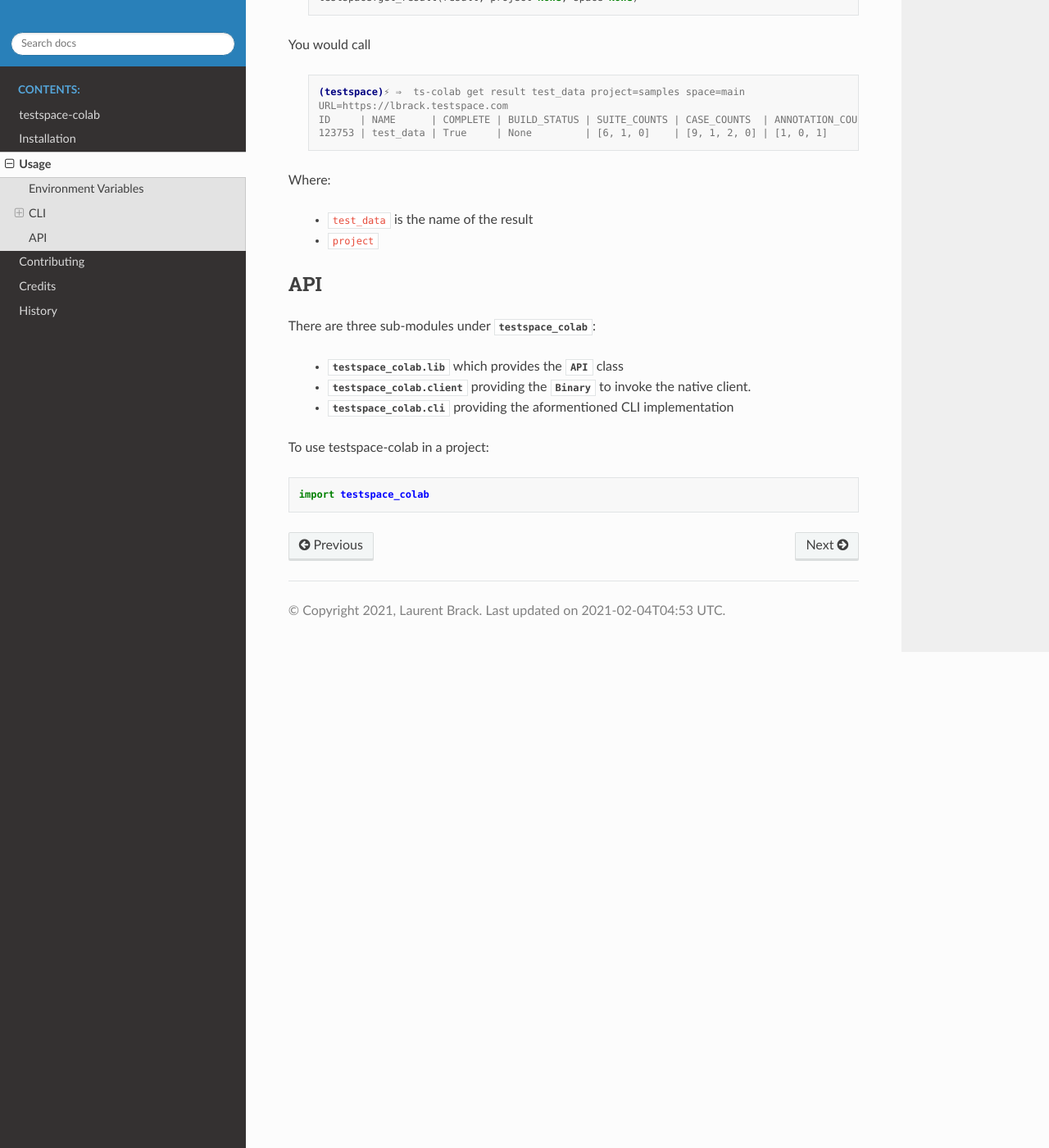
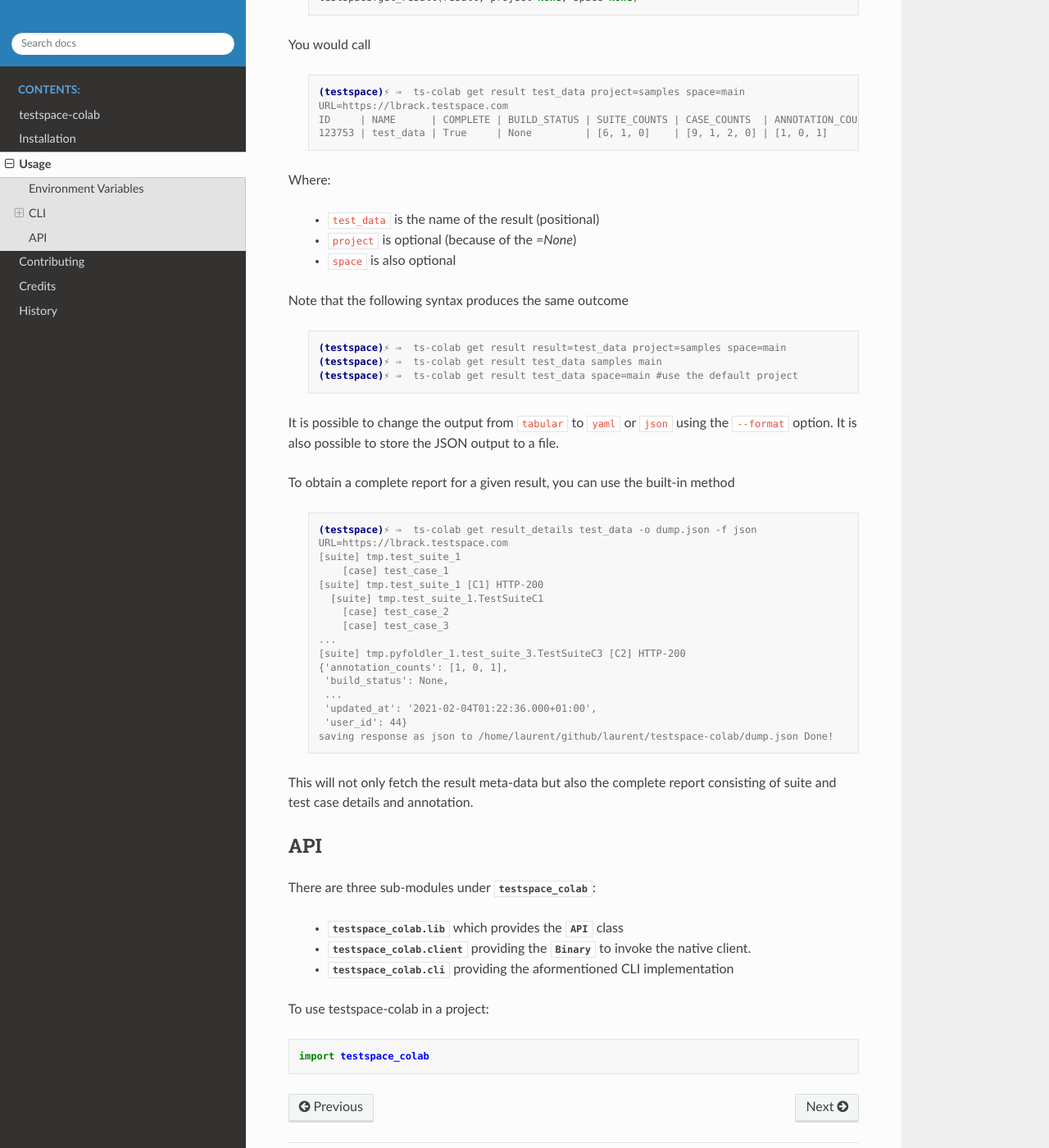
Before and after one commit to lbrack/testspace-colab, a Sphinx documentation site: the page built from docs/usage.rst, in a window 1280 px wide and 1400 px high, scrolled down 1919 px. Shown: the whole window at 82% size. Built offline with Sphinx 7.4.7 and the Read the Docs theme 2.0.0, drawn with Linux system fonts in a browser that asks for light colours; pages that are not in the unit, such as notebooks, are missing from menus.

Commit message:
documentation

```diff
--- a/docs/usage.rst
+++ b/docs/usage.rst
@@ -112,9 +112,45 @@ You would call
 
 Where:
 
-    - ``test_data`` is the name of the result
-    - ``project``
+    - ``test_data`` is the name of the result (positional)
+    - ``project`` is optional (because of the *=None*)
+    - ``space`` is also optional
 
+Note that the following syntax produces the same outcome
+
+    .. code-block:: console
+
+        (testspace)⚡ ⇒  ts-colab get result result=test_data project=samples space=main
+        (testspace)⚡ ⇒  ts-colab get result test_data samples main
+        (testspace)⚡ ⇒  ts-colab get result test_data space=main #use the default project
+
+It is possible to change the output from ``tabular`` to ``yaml`` or ``json`` using the
+``--format`` option. It is also possible to store the JSON output to a file.
+
+To obtain a complete report for a given result, you can use the built-in method
+
+    .. code-block:: console
+
+        (testspace)⚡ ⇒  ts-colab get result_details test_data -o dump.json -f json
+        URL=https://lbrack.testspace.com
+        [suite] tmp.test_suite_1
+            [case] test_case_1
+        [suite] tmp.test_suite_1 [C1] HTTP-200
+          [suite] tmp.test_suite_1.TestSuiteC1
+            [case] test_case_2
+            [case] test_case_3
+        ...
+        [suite] tmp.pyfoldler_1.test_suite_3.TestSuiteC3 [C2] HTTP-200
+        {'annotation_counts': [1, 0, 1],
+         'build_status': None,
+         ...
+         'updated_at': '2021-02-04T01:22:36.000+01:00',
+         'user_id': 44}
+        saving response as json to /home/laurent/github/laurent/testspace-colab/dump.json Done!
+
+
+This will not only fetch the result meta-data but also the complete report
+consisting of suite and test case details and annotation.
 
 
 API
```
Also changed, not shown: 1 other file.
